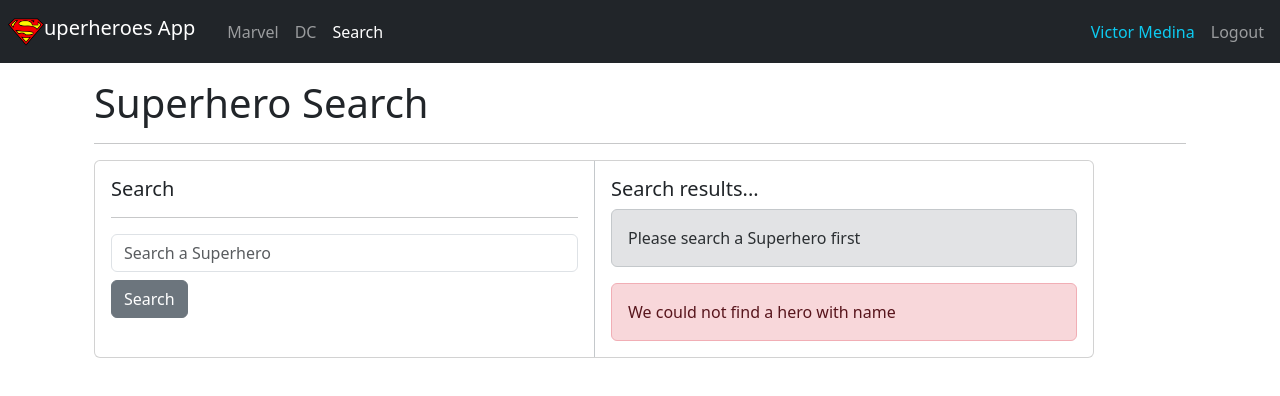
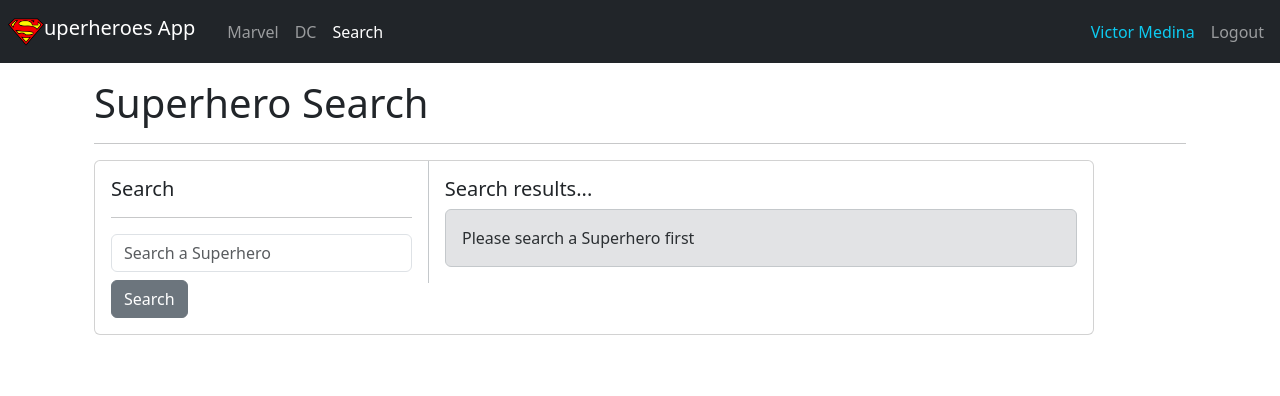
Before and after one commit to vrmedina/r_Heroes_SPA, a React (Vite) app: page /heroes/search in a window 1280 px wide. Shown: the top 396 px of the page. Built offline with nearby package versions, Linux system fonts and the light colour scheme.

Commit message:
finish search feature

```diff
--- a/src/heroes/pages/SearchPage.jsx
+++ b/src/heroes/pages/SearchPage.jsx
@@ -1,6 +1,5 @@
 import { useLocation, useNavigate } from "react-router-dom";
 import { useForm } from "../../hooks/useForm";
-import { HeroDetail } from "../components/HeroDetail";
 import queryString from "query-string";
 import { getHeroesByName } from "../helpers/getHeroesByName";
 import { HeroCard } from "../components/HeroCard";
@@ -11,13 +10,15 @@ export const SearchPage = () => {
   const { q = "" } = queryString.parse(location.search);
   const heroes = getHeroesByName(q);
 
+  const showSearch = q.length === 0;
+  const showError = q.length > 0 && heroes.length === 0;
+
   const { searchText, onInputChange } = useForm({
-    searchText: "",
+    searchText: q,
   });
 
   const onSearchSubmit = (evt) => {
     evt.preventDefault();
-    if (searchText.trim().length <= 1) return;
     navigate(`?q=${searchText}`);
   };
 
@@ -27,7 +28,7 @@ export const SearchPage = () => {
       <hr />
       <div className="card my-3" style={{ maxWidth: "1000px" }}>
         <div className="row g-0">
-          <div className="col-md-6">
+          <div className="col-xs-12 col-sm-5 col-md-5 col-lg-4">
             <div className="card-body">
               <h5 className="card-title">Search</h5>
               <hr />
@@ -45,18 +46,24 @@ export const SearchPage = () => {
               </form>
             </div>
           </div>
-          <div className="col-md-6">
+          <div className="col-xs-12 col-sm col-md-7 col-lg-8">
             <div className="card-body border-start border-secondary-subtle">
               <h5 className="card-title">Search results...</h5>
-              <div className="alert alert-secondary">
+              <div
+                className="alert alert-secondary animate__animated animate__headShake"
+                style={{ display: showSearch ? "" : "none" }}
+              >
                 <p className="p-0 m-0">Please search a Superhero first</p>
               </div>
-              <div className="alert alert-danger">
+              <div
+                className="alert alert-danger animate__animated animate__headShake"
+                style={{ display: showError ? "" : "none" }}
+              >
                 <p className="p-0 m-0">
                   We could not find a hero with name <b>{q}</b>
                 </p>
               </div>
-              <div className="row rows-cols-xs-1 row-cols-sm-1 row-cols-md-1 row-cols-lg-2 g-3">
+              <div className="row rows-cols-xs-1 row-cols-sm-1 row-cols-md-2 row-cols-lg-3 g-3">
                 {heroes.map((hero) => (
                   <HeroCard key={hero.id} {...hero} />
                 ))}
```
